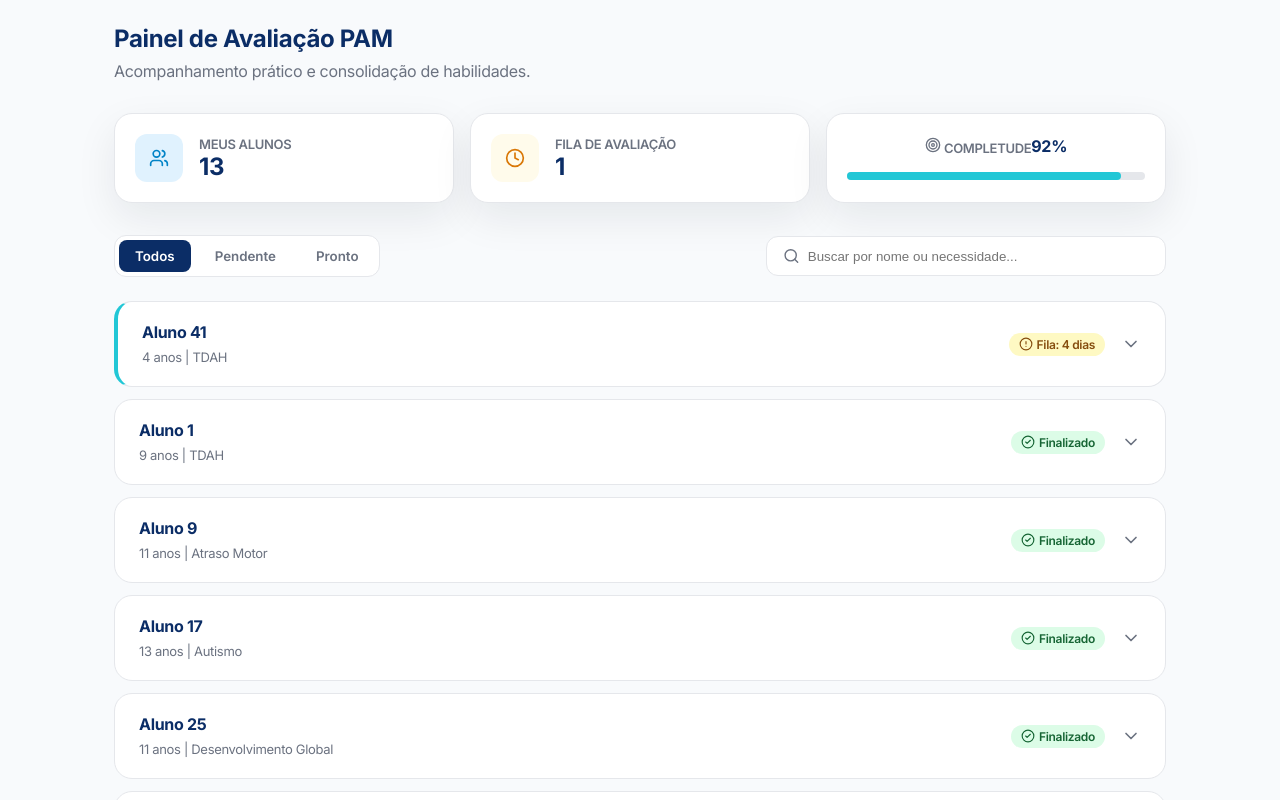
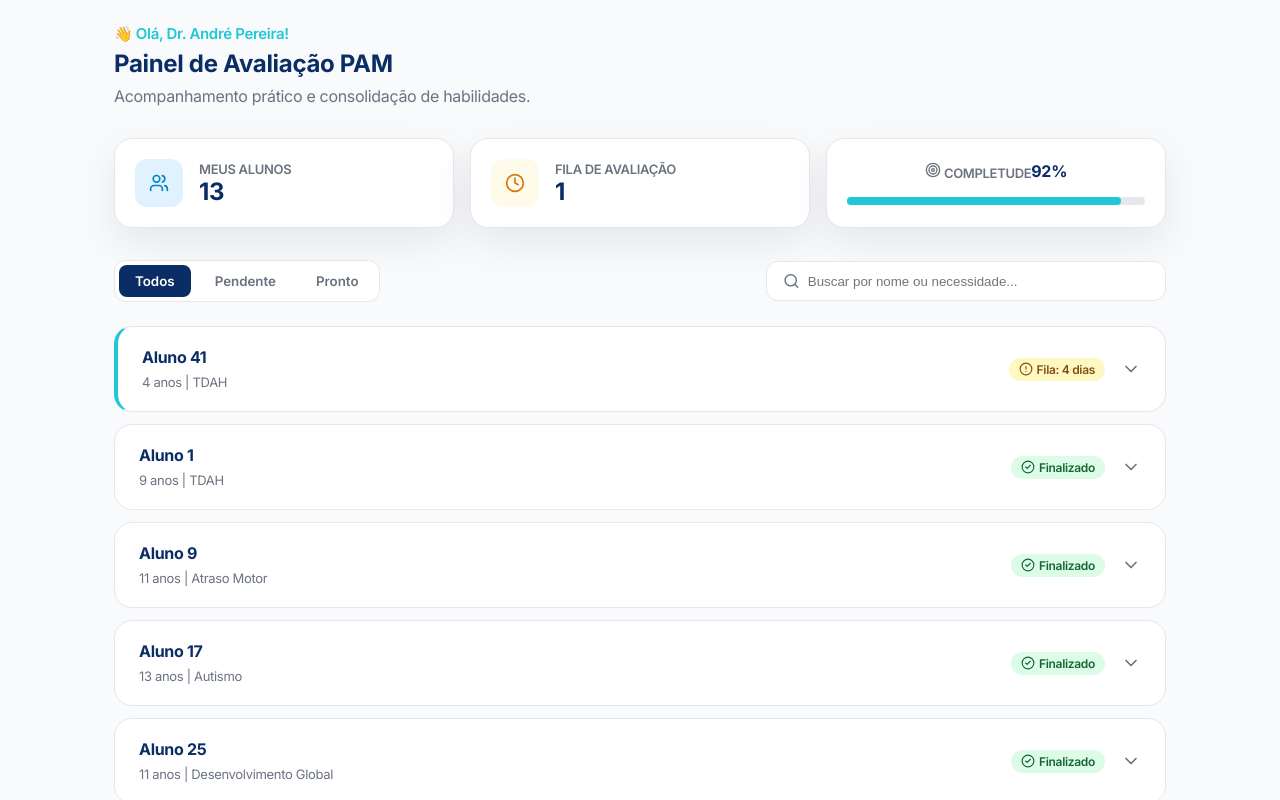
Before and after one commit to JLopes2024/inclusivamente-redesign, a React (Vite) app: page /tela-professor in a window 1280 px wide. Shown: the top 800 px of the page. Built offline with nearby package versions, Linux system fonts and the light colour scheme.

Commit message:
atualizacao-forms

```diff
--- a/src/professor/TelaProfessor.jsx
+++ b/src/professor/TelaProfessor.jsx
@@ -1,10 +1,11 @@
 import { useState } from "react";
 import { dataAluno } from "../data/dataAlunos";
+import { dataProfessor } from "../data/dataProfessor"; // NOVO: Import para buscar os dados do professor
 import {
   Search, Users, Clock, Target,
   ChevronDown, ChevronUp, FileText, CheckCircle2, AlertCircle
 } from "lucide-react";
-import AvaliacaoPratica from "./AvaliacaoPratica"; // NOVO: Import do componente
+import AvaliacaoPratica from "./AvaliacaoPratica";
 import "./TelaProfessor.css";
 
 export default function TelaProfessor() {
@@ -12,12 +13,14 @@ export default function TelaProfessor() {
   const [filtroStatus, setFiltroStatus] = useState("Todos");
   const [busca, setBusca] = useState("");
   const [expandidoAtual, setExpandidoAtual] = useState(null);
-
-  // NOVO: Estado para armazenar o aluno que está sendo avaliado no momento
   const [alunoAvaliando, setAlunoAvaliando] = useState(null);
 
   // --- LÓGICA DE DADOS (DETERMINÍSTICA E SEM BUGS DE RENDER) ---
   const PROFESSOR_LOGADO_ID = 1; // Simulação de sessão
+
+  // NOVO: Busca o perfil completo do professor baseado no ID logado
+  const professorLogado = dataProfessor.find(p => p.id === PROFESSOR_LOGADO_ID);
+  const nomeApresentacao = professorLogado ? professorLogado.nome : "Educador";
 
   const cargaAlunos = dataAluno.filter(a => a.professorId === PROFESSOR_LOGADO_ID);
 
@@ -53,7 +56,6 @@ export default function TelaProfessor() {
       return b.diasPendente - a.diasPendente;
     });
 
-  // NOVO: Intercepta a renderização para mostrar o formulário se um aluno foi selecionado
   if (alunoAvaliando) {
     return (
       <AvaliacaoPratica
@@ -69,6 +71,10 @@ export default function TelaProfessor() {
 
       <header className="prof-header">
         <div>
+          {/* NOVO: Saudação visualmente destacada e dinâmica */}
+          <span style={{ display: 'block', color: 'var(--secondary)', fontWeight: '600', fontSize: '15px', marginBottom: '6px' }}>
+            👋 Olá, {nomeApresentacao}!
+          </span>
           <h1>Painel de Avaliação PAM</h1>
           <p>Acompanhamento prático e consolidação de habilidades.</p>
         </div>
@@ -165,7 +171,7 @@ export default function TelaProfessor() {
                   {aluno.status === "Pendente" ? (
                     <button
                       className="btn-acao primario"
-                      onClick={() => setAlunoAvaliando(aluno)} // NOVO: Ação de clique adicionada aqui
+                      onClick={() => setAlunoAvaliando(aluno)}
                     >
                       Iniciar Avaliação Prática
                     </button>
```
